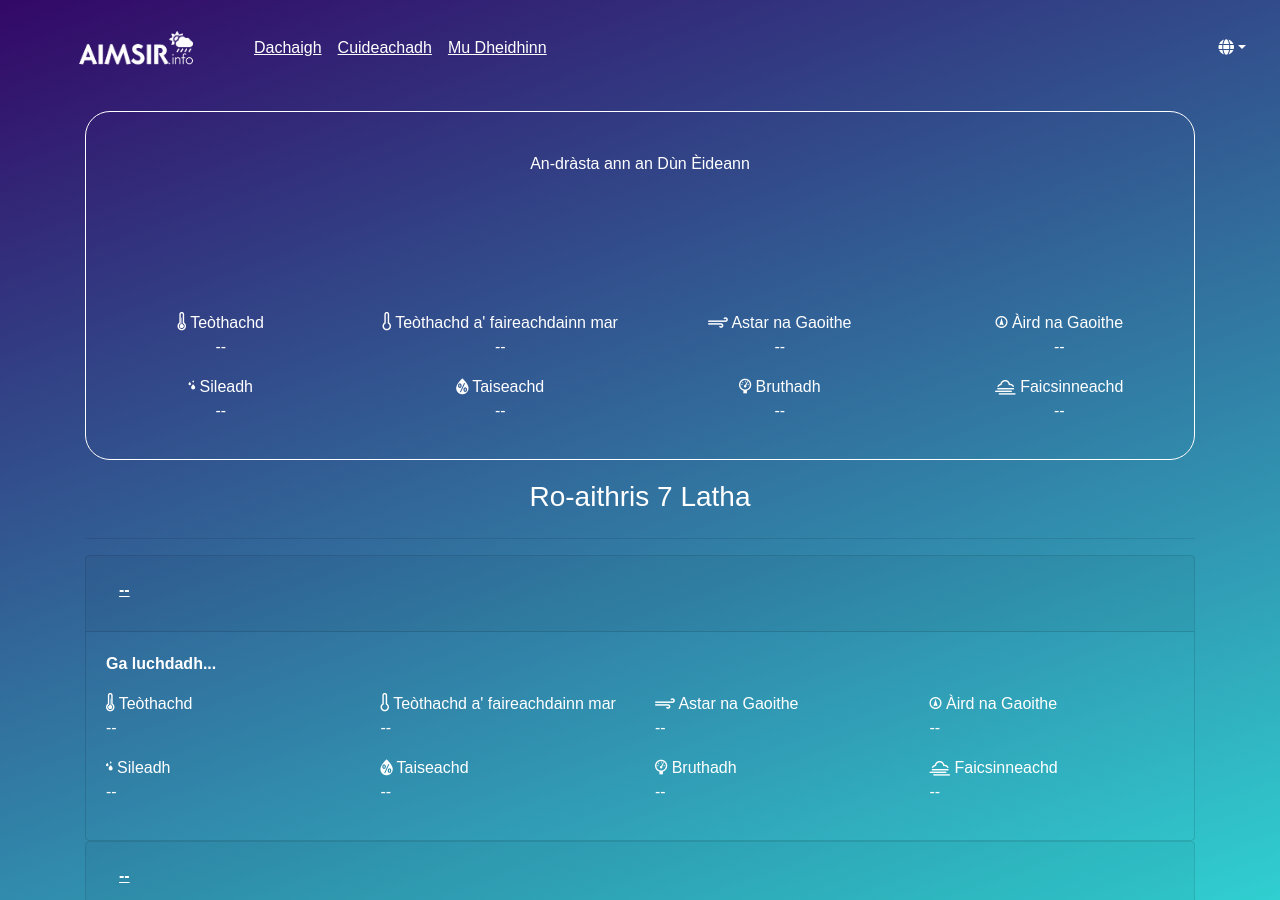
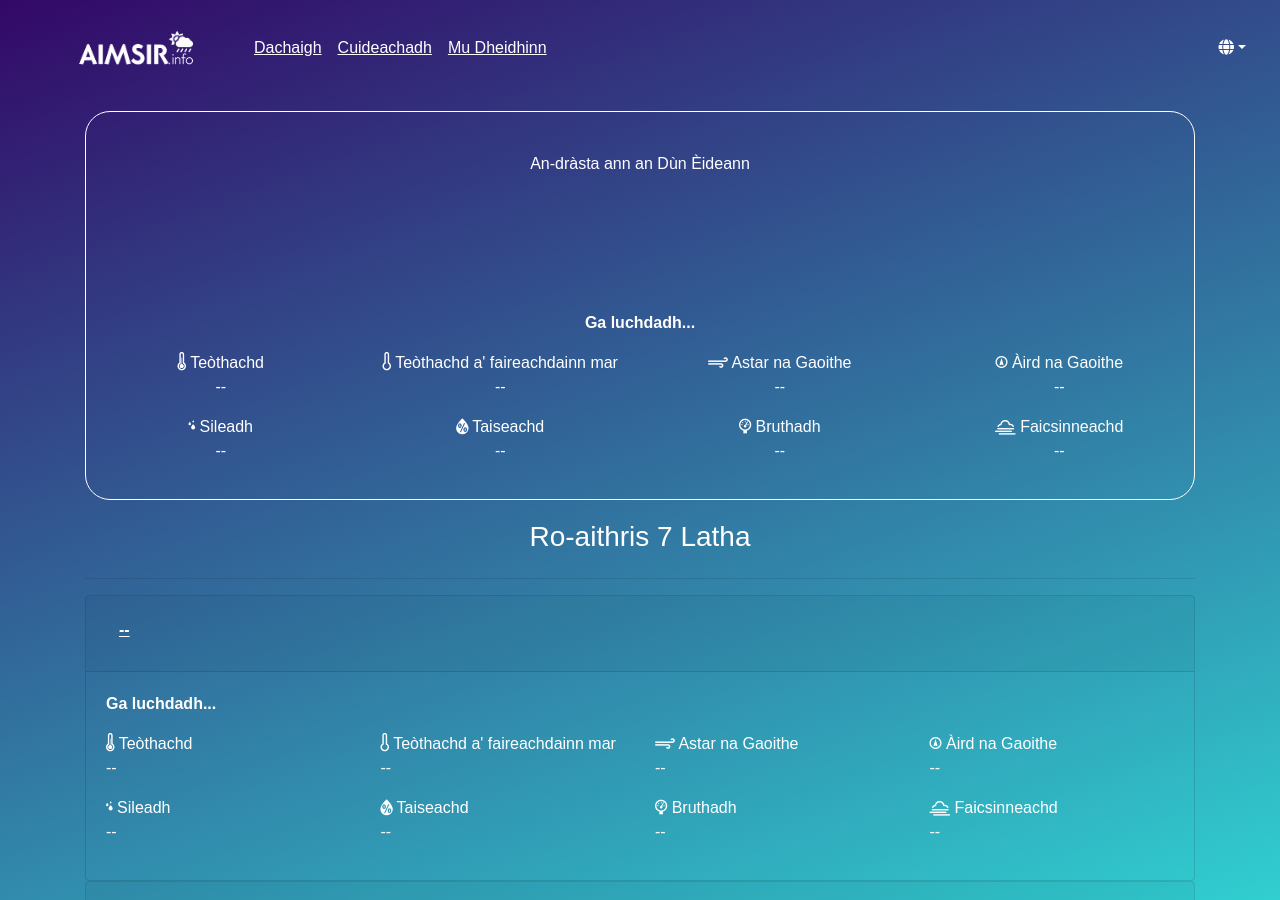
Before and after one commit to angeidheal/aimsir, a Jekyll site: the page built from baile/dun-eideann.html, in a window 1280 px wide and 900 px high. Built offline with Jekyll 4.4.1, drawn with Linux system fonts in a browser that asks for light colours; nearby versions of some CDN libraries; a script that is not in the unit is left out.

Commit message:
Update dun-eideann.html

```diff
--- a/baile/dun-eideann.html
+++ b/baile/dun-eideann.html
@@ -10,6 +10,11 @@ permalink: /baile/dun-eideann/
     <div class="row">
       <div class="col-md-12 weather-icon">
         <canvas class="icon" width="112" height="112"></canvas>
+      </div>
+    </div>
+    <div class="row">
+      <div class="col-md-12">
+        <p class="current-summary"><strong>Ga luchdadh...</strong></p>
       </div>
     </div>
     <div class="row">
```
